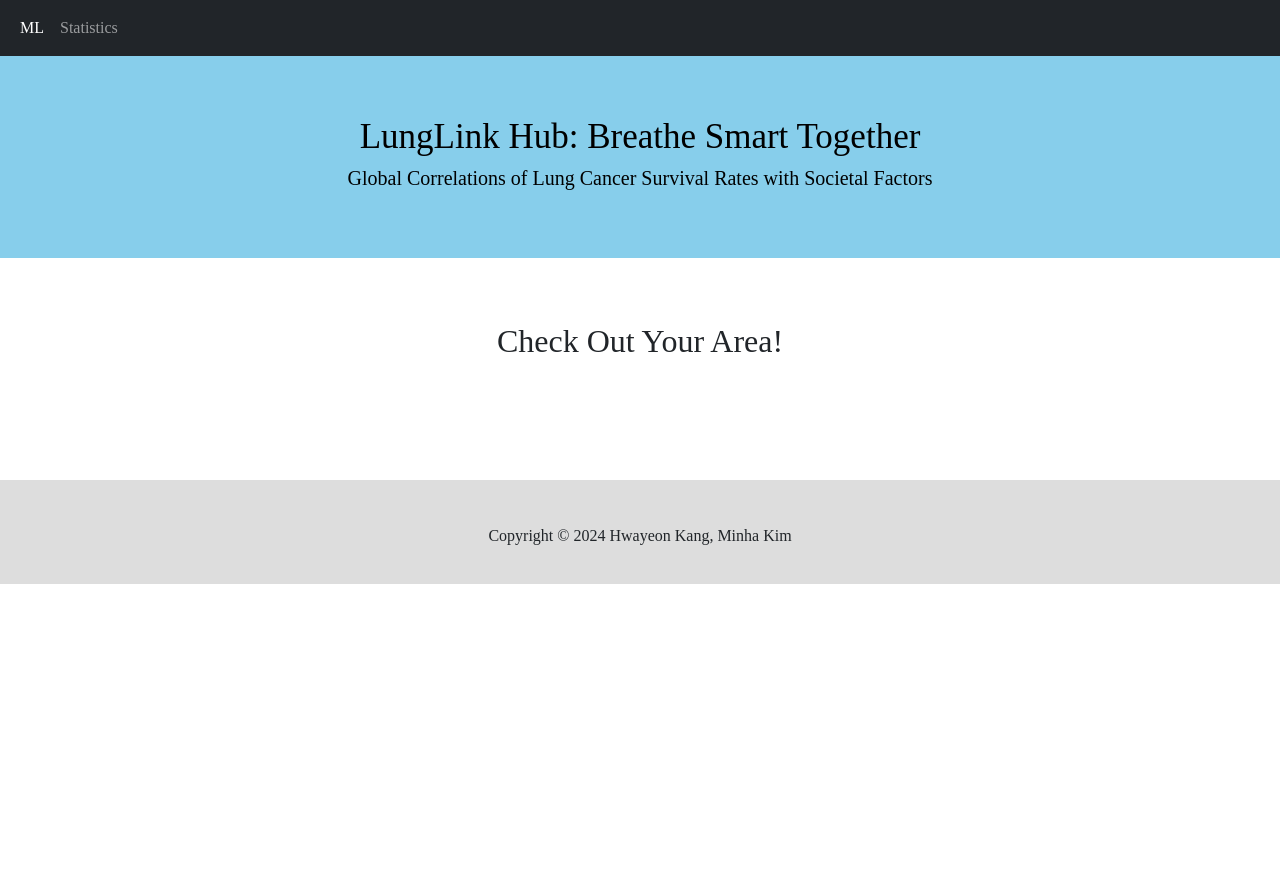
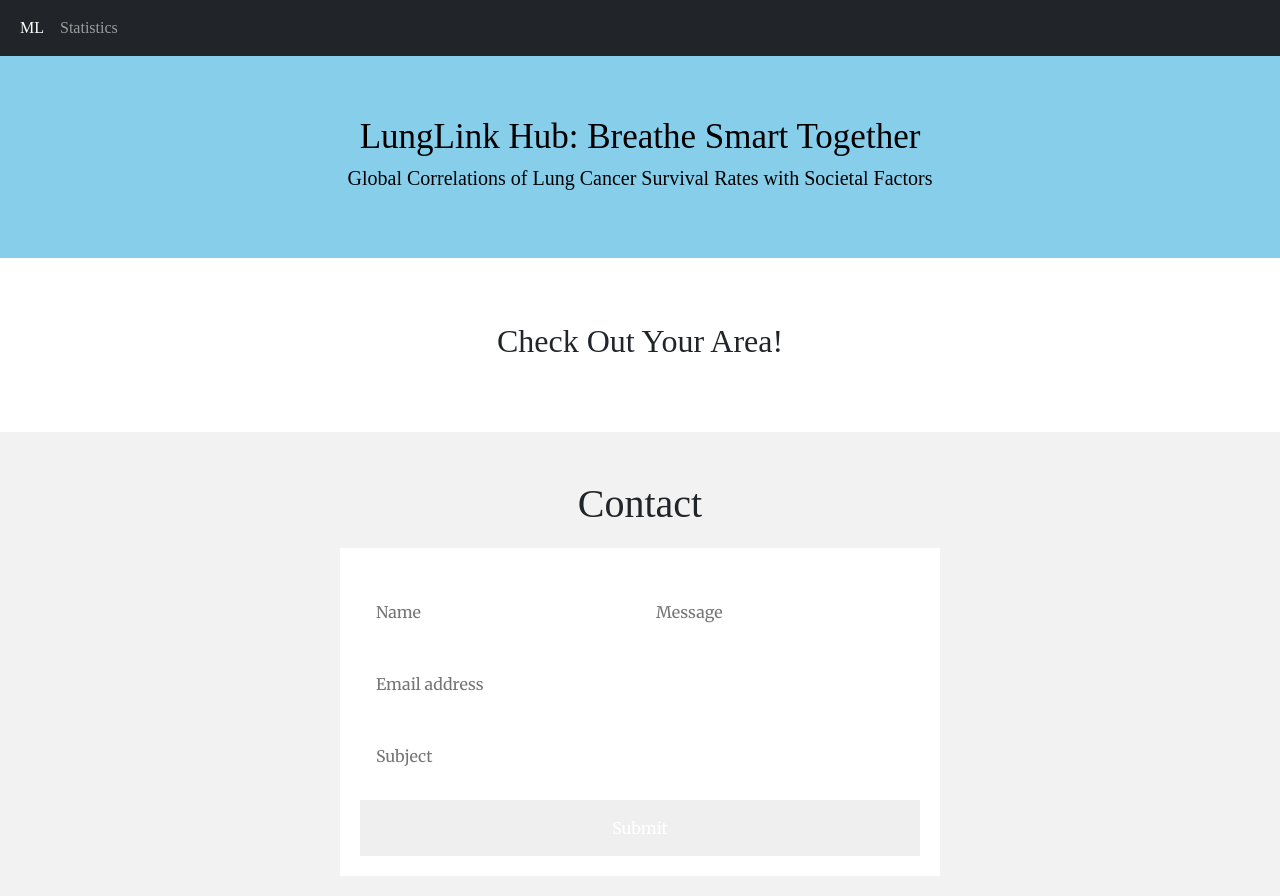
Before and after one commit to eh111eh/LungLink-Hub, a Flask app: template templates/home.html in a window 1280 px wide. Before the commit the page ends 584 px from the top, so only its background shows below. Run offline with Flask 3, Linux system fonts and the light colour scheme; the template is opened without the code that fills it, so the values that code supplies are empty.

Commit message:
added feedback function

```diff
--- a/app.py
+++ b/app.py
@@ -4,26 +4,44 @@ from sqlalchemy import text
 
 app = Flask(__name__)
 
+
+# Function to load comments from the database
+def load_comments_from_db():
+  with engine.connect() as conn:
+    result = conn.execute(text("SELECT * FROM comments"))
+    comments = [dict(zip(result.keys(), row)) for row in result.all()]
+    return comments
+
+
+# Function to save a new comment to the database
+def save_comment_to_db(comment):
+  with engine.connect() as conn:
+    conn.execute(text("INSERT INTO comments (comment) VALUES (:comment)"),
+                 comment=comment)
+
+
 def load_X_from_db():
-    with engine.connect() as conn:
-        result = conn.execute(text("select * from X"))
-        X = []
-        for row in result.all():
-            X.append(dict(zip(result.keys(), row)))
-        return X
+  with engine.connect() as conn:
+    result = conn.execute(text("select * from X"))
+    X = []
+    for row in result.all():
+      X.append(dict(zip(result.keys(), row)))
+    return X
+
 
 @app.route("/")
 def hello_hacks():
-    X = load_X_from_db()
-    return render_template('home.html', jobs=X)
+  X = load_X_from_db()
+  return render_template('home.html', jobs=X)
+
 
 @app.route('/statistics')
 def statistics():
-    X = load_X_from_db()
-    return render_template('stat.html', X=X)
+  X = load_X_from_db()
+  return render_template('stat.html', X=X)
 
 
-@app.route("/api/stat")
+@app.route("/api/statistics")
 def list_stat():
   return jsonify(X)
 
--- a/templates/feedback.html
+++ b/templates/feedback.html
@@ -0,0 +1,133 @@
+<!DOCTYPE html>
+<html lang="en">
+
+<head>
+  <title>Contact Form</title>
+  <link rel="icon" type="image/x-icon" href="mainpageicon.ico">
+  <meta charset="UTF-8">
+  <meta name="viewport" content="width=device-width, initial-scale=1">
+  <link href="https://fonts.googleapis.com/css?family=Merriweather" rel="stylesheet">
+  <style>
+    @import "compass/css3";
+
+    @import url(https://fonts.googleapis.com/css?family=Merriweather);
+    h1 {
+       text-align: center;
+       @include text-shadow(1px 1px 0 rgba(white, 1));
+    }
+
+    body {
+       background-color: #f2f2f2; /* Light grey background */
+    }
+
+    form {
+       max-width: 600px;
+       text-align: center;
+       margin: 20px auto;
+       background-color: white;
+       padding: 20px;
+       @include border-radius(8px);
+       @include box-shadow(0 2px 4px rgba(black, 0.1));
+
+      input,
+      textarea {
+         border: 0;
+         outline: 0;
+         padding: 1em;
+         @include border-radius(8px);
+         display: block;
+         width: 100%;
+         margin-top: 1em;
+         font-family: 'Merriweather', sans-serif;
+         @include box-shadow(0 1px 1px rgba(black, 0.1));
+         resize: none;
+
+        &:focus {
+           @include box-shadow(0 0px 2px rgba($red, 1)!important);
+        }
+      }
+
+      #input-submit {
+         color: white;
+         background: $red;
+         cursor: pointer;
+
+        &:hover {
+           @include box-shadow(0 1px 1px 1px rgba(#aaa, 0.6));
+        }
+      }
+
+      textarea {
+          height: 126px;
+      }
+    }
+
+    .half {
+      float: left;
+      width: 48%;
+      margin-bottom: 1em;
+    }
+
+    .right {
+      width: 50%;
+    }
+
+    .left {
+      margin-right: 2%;
+    }
+
+    @media (max-width: 480px) {
+      .half {
+         width: 100%;
+         float: none;
+         margin-bottom: 0;
+      }
+    }
+
+    /* Clearfix */
+    .cf:before,
+    .cf:after {
+        content: " "; /* 1 */
+        display: table; /* 2 */
+    }
+
+    .cf:after {
+        clear: both;
+    }
+  </style>
+
+  <script>
+    document.addEventListener("DOMContentLoaded", function () {
+      document.getElementById("contact-form").addEventListener("submit", function (event) {
+        event.preventDefault(); // Prevent the default form submission
+        var name = document.getElementById("input-name").value;
+        var email = document.getElementById("input-email").value;
+        var subject = document.getElementById("input-subject").value;
+        var message = document.getElementById("input-message").value;
+
+        // Customize the email body as needed
+        var emailBody = "Name: " + name + "\nEmail: " + email + "\nSubject: " + subject + "\nMessage: " + message;
+
+        // Send the email
+        window.location.href = "mailto:hwayeonniii@gmail.com?subject=" + encodeURIComponent(subject) + "&body=" + encodeURIComponent(emailBody);
+      });
+    });
+  </script>
+</head>
+
+<body>
+  <h1>Contact</h1>
+  <form id="contact-form" class="cf">
+    <div class="half left cf">
+      <input type="text" id="input-name" placeholder="Name" required>
+      <input type="email" id="input-email" placeholder="Email address" required>
+      <input type="text" id="input-subject" placeholder="Subject" required>
+    </div>
+    <div class="half right cf">
+      <textarea name="message" type="text" id="input-message" placeholder="Message" required></textarea>
+    </div>
+    <input type="submit" value="Submit" id="input-submit">
+  </form>
+</body>
+
+</html>
--- a/templates/home.html
+++ b/templates/home.html
@@ -49,12 +49,6 @@
       z-index: 1000;
     }
 
-    .footer {
-      float: center;
-      padding: 20px;
-      text-align: center;
-      background: #ddd;
-    }
   </style>
 
   <script src="myscripts.js"></script>
@@ -77,7 +71,6 @@
 
   <div class="footer">
     {% include 'feedback.html' %}
-    <p class="mt-4">Copyright &copy; 2024 Hwayeon Kang, Minha Kim</p>
   </div>
 </body>
 
--- a/templates/stat.html
+++ b/templates/stat.html
@@ -5,15 +5,12 @@
   <meta charset="UTF-8">
   <meta name="viewport" content="width=device-width, initial-scale=1.0">
   <title>Statistics</title>
-  <style>
-    body {margin:2em;}
-  </style>
 </head>
 
 <body>
+
   <h1>Statistics</h1>
     <p>We grouped countries into four groups, ranging from "Low" to "Very High," based on their Human Development Index (HDI). Our analysis involved seven datasets from the WorldBank, exploring factors affecting lung cancer survival rates. The main dataset, X DataFrame, is organized by country and year, featuring attributes like poverty, forest coverage, and health expenditures. The y DataFrame focuses on countries and years, examining the age-standardized rate of mortality for lung cancer.</p>
-
       <table border="1">
         <tr>
           {% for column in X[0].keys() %}
```
Lines whose indentation alone changed are shown as unchanged.
